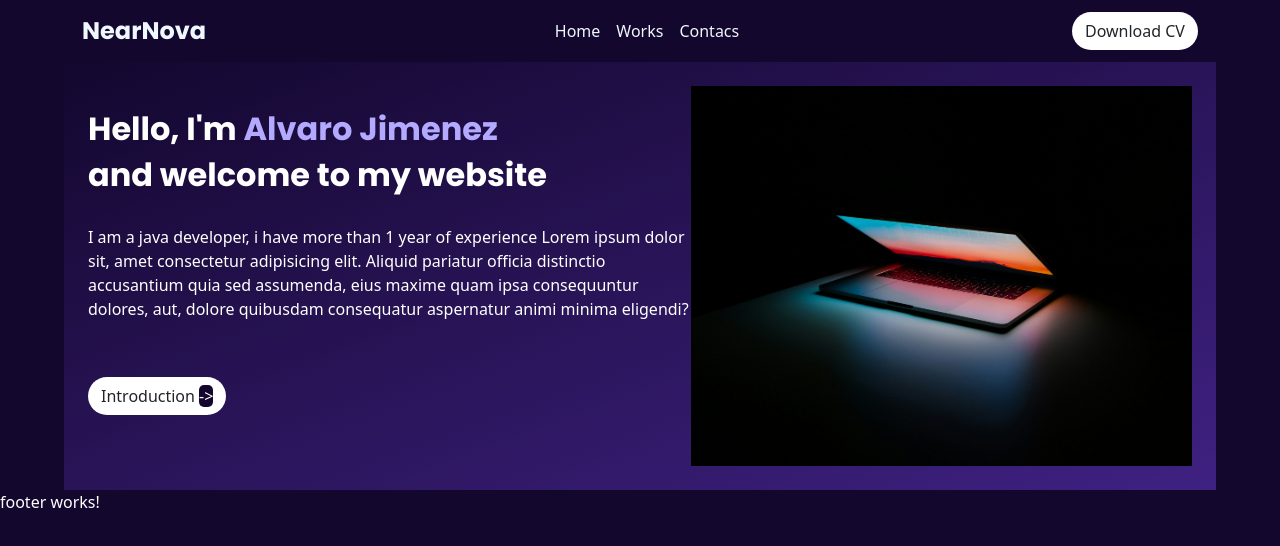
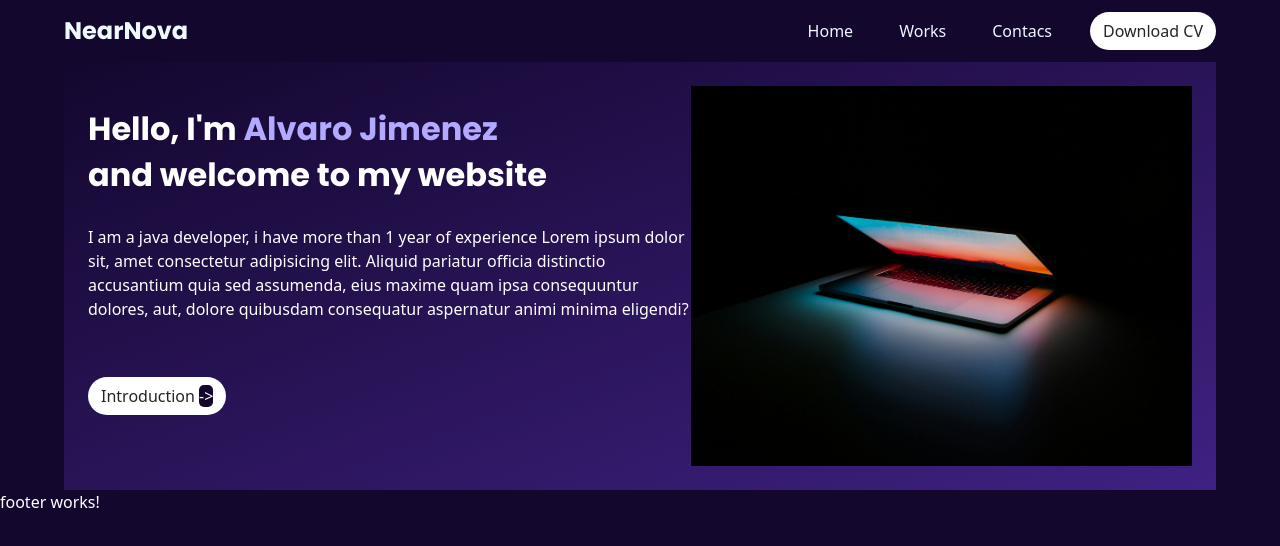
Before and after one commit to aejimenez19/Portafolio, an Angular app: page / in a window 1280 px wide. Shown: the top 546 px of the page. Built offline with nearby package versions, Linux system fonts and the light colour scheme.

Commit message:
feat: nav resposive

```diff
--- a/src/app/app.component.html
+++ b/src/app/app.component.html
@@ -1,5 +1,5 @@
-<div class="">
-    <app-nav />
+<div>
+    <app-nav class="m-auto" />
     <app-principal class="m-auto " />
     <app-footer />
 </div>
--- a/src/app/components/nav/nav.component.css
+++ b/src/app/components/nav/nav.component.css
@@ -7,10 +7,22 @@
 
 }
 
+.btn-menu {
+    width: 50px;
+    height: 50px;
+}
+.navbarmargin {
+    width: 90%;
+    margin: auto;
+    justify-content: space-between;
+}
 .items {
     flex-grow: 0;
 }
 
+.nav-link {
+    margin-right: 30px;
+}
 .items a {
     color: aliceblue;
     font-size: 16px;
--- a/src/app/components/nav/nav.component.html
+++ b/src/app/components/nav/nav.component.html
@@ -1,16 +1,14 @@
-<nav class="navbar navbar-expand-lg navbar-light">
-    <div class="container d-flex m-auto">
-        <a class="navbar-brand logo">NearNova</a>
-        <button class="navbar-toggler" type="button" data-bs-toggle="collapse" data-bs-target="#navbarNav"
-            aria-controls="navbarNav" aria-expanded="false" aria-label="Toggle navigation">
-            <span class="navbar-toggler-icon"></span>
-        </button>
-        <div class="collapse navbar-collapse items" id="navbarNav">
-            <div class="navbar-nav">
-                <a class="nav-link" >Home</a>
-                <a class="nav-link" >Works</a>
-                <a class="nav-link" >Contacs</a>
-            </div>
+<nav class="navbar navbar-expand-lg navbar-light navbarmargin">
+    <a class="navbar-brand logo">NearNova</a>
+    <button class="navbar-toggler " type="button" data-bs-toggle="collapse" data-bs-target="#navbarNav"
+        aria-controls="navbarNav" aria-expanded="false" aria-label="Toggle navigation">
+        <img src="../../../assets/menu-svgrepo-com.svg" class="btn-menu">
+    </button>
+    <div class="collapse navbar-collapse items" id="navbarNav">
+        <div class="navbar-nav">
+            <a class="nav-link">Home</a>
+            <a class="nav-link">Works</a>
+            <a class="nav-link">Contacs</a>
         </div>
         <button class="buton btn">Download CV</button>
     </div>
```
Also changed, not shown: src/assets/menu-svgrepo-com.svg (added).
